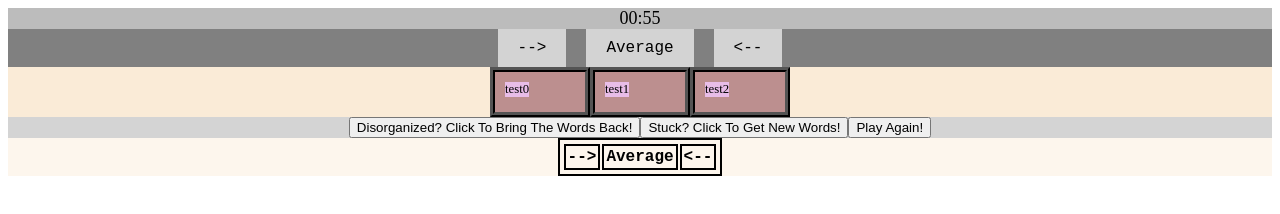
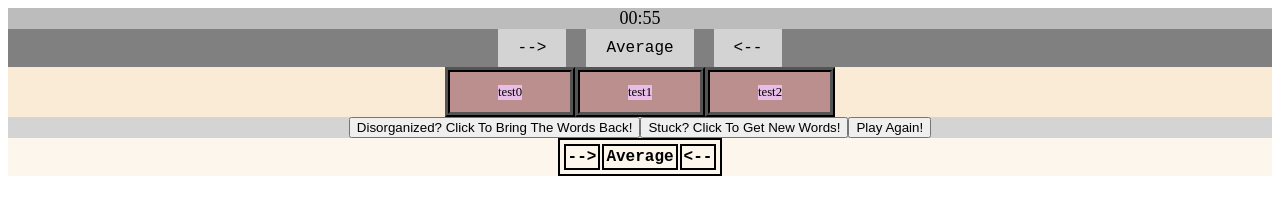
Before and after one commit to DiskMonkey/wordGameWebsite, a website: page dragUtil/dragTest.html in a window 1280 px wide. Drawn offline with nearby package versions, Linux system fonts and the light colour scheme; files whose address does not match are found by name.

Commit message:
fixed resetAllAnswers sometimes not working

```diff
--- a/dragUtil/choicesInit.js
+++ b/dragUtil/choicesInit.js
@@ -1,5 +1,6 @@
 var NUM_ANSWERS = 3 //TODO: make this choosable by client on prev page
-containerElem = document.getElementById("allAnswersContainer")
+let containerElem = document.getElementById("allAnswersContainer")
+let answerChildren = containerElem.children
 
 for (var i = 0; i < NUM_ANSWERS; i++)
 {
@@ -15,16 +16,33 @@ for (var i = 0; i < NUM_ANSWERS; i++)
 
     var testContent = document.createTextNode("test" + i)
     draggableAnswer.appendChild(testContent)
+    draggableAnswer.style.position = "absolute"
 
     singleAnswerContainer.appendChild(draggableAnswer)
 
     containerElem.appendChild(singleAnswerContainer)
+
+
 }
+
 
 for (var i = 0; i < NUM_ANSWERS; i++)
 {
-    let draggableAnswer = document.getElementById(i + "answers")
-    let rect = draggableAnswer.getBoundingClientRect()
-    draggableAnswer.setAttribute("startingStyleTop", rect.top)
-    draggableAnswer.setAttribute("startingStyleLeft", rect.left)
+    var answerChild = answerChildren[i];
+    let draggableText = answerChild.firstChild
+
+    let answerChildRect = answerChild.getBoundingClientRect()
+    let draggableTextRect = draggableText.getBoundingClientRect()
+
+    textWidthOffset = draggableTextRect.width / 2
+    textHeightOffset = draggableTextRect.height / 2
+
+    let startY = ((answerChildRect.top + answerChildRect.bottom) / 2) + window.scrollY - textHeightOffset
+    let startX = ((answerChildRect.left + answerChildRect.right) / 2) + window.scrollX - textWidthOffset
+
+    draggableText.setAttribute("startingStyleY", startY)
+    draggableText.setAttribute("startingStyleX", startX)
+
+    draggableText.style.top = startY + "px"
+	draggableText.style.left = startX + "px"
 }
--- a/dragUtil/interactTest.js
+++ b/dragUtil/interactTest.js
@@ -2,7 +2,7 @@ let slotParent = document.getElementById("slotParent")
 let allAnswersContainer = document.getElementById("allAnswersContainer")
 
 let slotChildren = slotParent.children
-let answerChildren = allAnswersContainer.children
+// let answerChildren = allAnswersContainer.children
 
 let snapTargets = []
 
@@ -21,8 +21,8 @@ for (var i = 0; i < slotChildren.length; i++)
 
 for (var i = 0; i < answerChildren.length; i++)
 {
-	var answer = answerChildren[i];
-	var rect = answer.getBoundingClientRect()
+	var answerChild = answerChildren[i];
+	var rect = answerChild.getBoundingClientRect()
 	snapTargets.push({ x: ((rect.left + rect.right) / 2) + window.scrollX, y: ((rect.top + rect.bottom) / 2) + window.scrollY, range: 75 })
 }
 
@@ -103,8 +103,8 @@ answerSlot.dropzone({
 
 function resetAnswer(elem)
 {
-	elem.style.top = elem.getAttribute("startingStyleTop") + "px"
-	elem.style.left = elem.getAttribute("startingStyleLeft") + "px"
+	elem.style.top = elem.getAttribute("startingStyleY") + "px"
+	elem.style.left = elem.getAttribute("startingStyleX") + "px"
 }
 
 function popOutOccupation(index) //pops out the answer if it is currently in a slot
@@ -120,8 +120,8 @@ function resetAllAnswers()
 {
 	for (var i = 0; i < answerChildren.length; i++)
 	{
-		answer = answerChildren[i].firstChild
-		resetAnswer(answer)
+		answerChild = answerChildren[i].firstChild
+		resetAnswer(answerChild)
 		setSlotEmpty(i)
 	}
 
--- a/dragUtil/styles.css
+++ b/dragUtil/styles.css
@@ -50,7 +50,7 @@
   background-color: rosybrown;
   padding: 10px;
   min-height: 20px;
-  min-width: 70px;
+  min-width: 100px;
   height: fit-content;
   width: fit-content;
   align-items: center;
```
